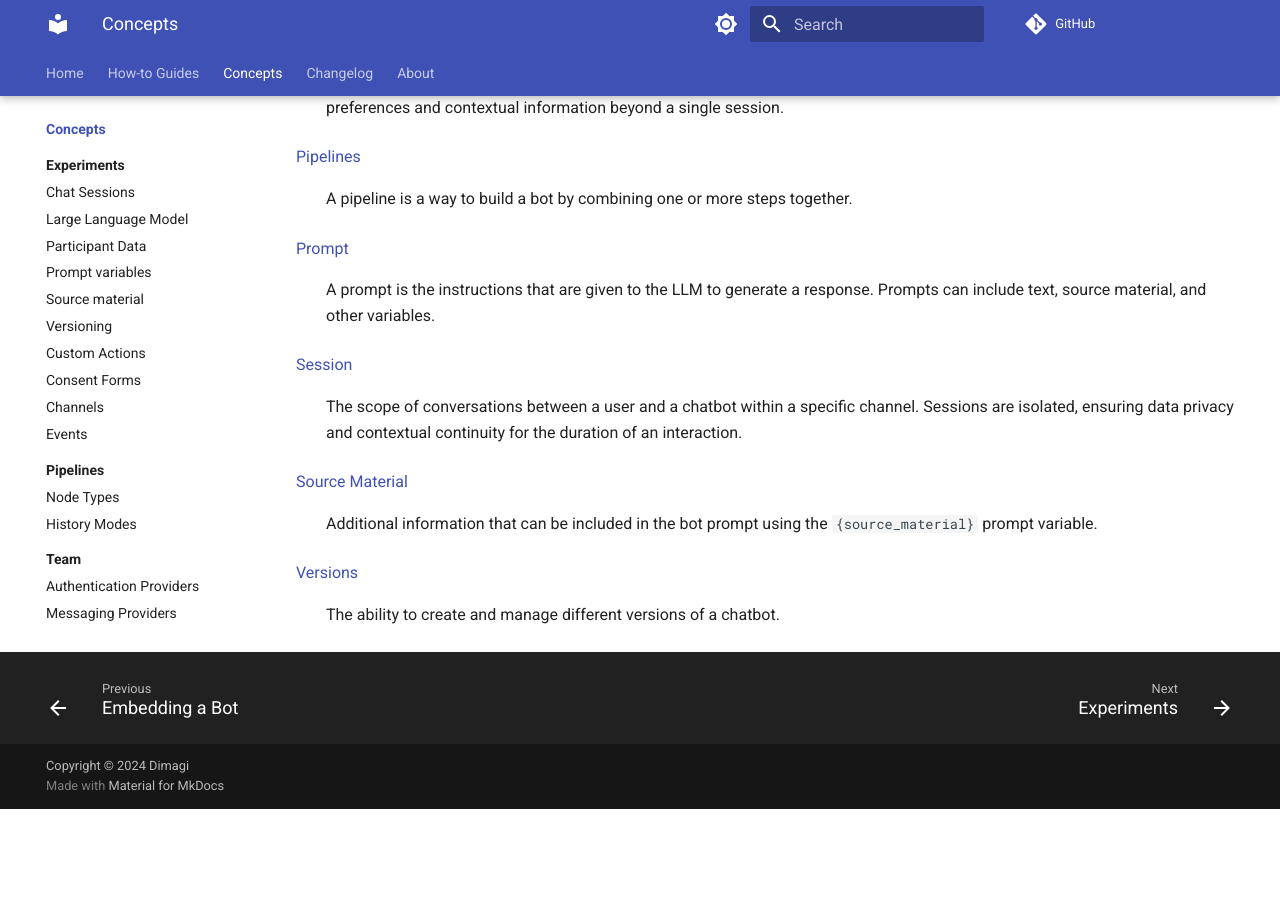
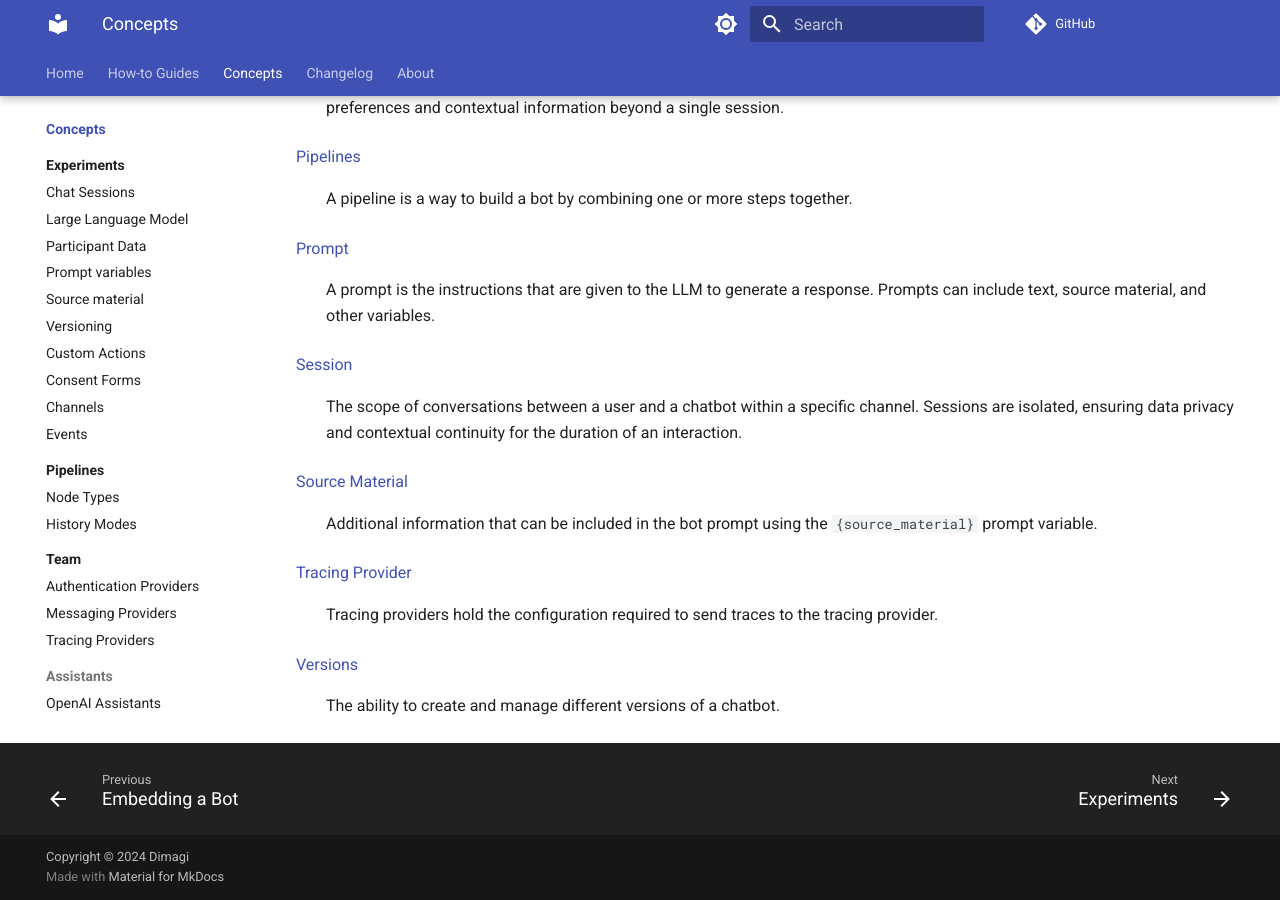
Before and after one commit to dimagi/open-chat-studio-docs, an MkDocs documentation site: the page built from docs/concepts/index.md, in a window 1280 px wide and 900 px high, scrolled down 1230 px. Built offline with MkDocs 1.6.1 and Material for MkDocs 9.7.7, drawn with Linux system fonts in a browser that asks for light colours; a script that is not in the unit is left out; comment, search, counter and statistics services are not loaded; before the commit the page ends 2039 px from its top, so only the background shows below that.

Commit message:
Update index

```diff
--- a/docs/concepts/index.md
+++ b/docs/concepts/index.md
@@ -57,5 +57,8 @@
 [Source Material](source_material.md)
 : Additional information that can be included in the bot prompt using the `{source_material}` prompt variable.
 
+[Tracing Provider](tracing_providers.md)
+: Tracing providers hold the configuration required to send traces to the tracing provider.
+
 [Versions](versioning.md)
 : The ability to create and manage different versions of a chatbot.
```
